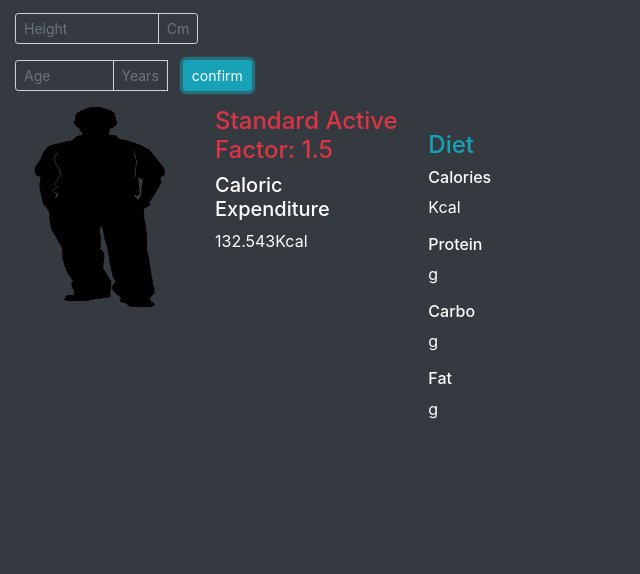
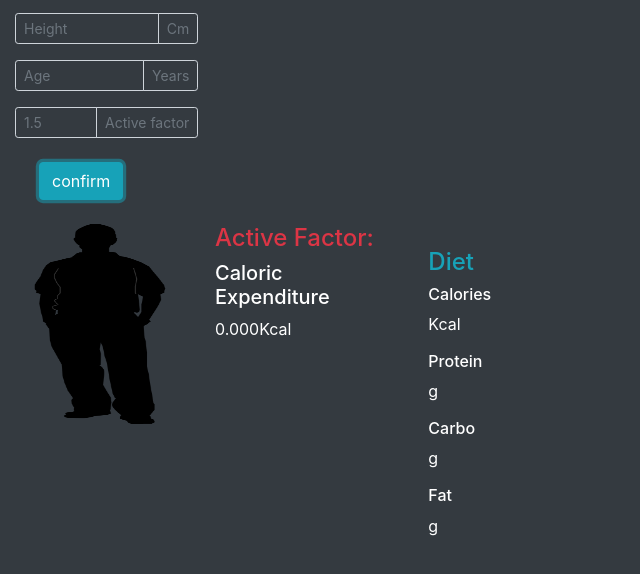
Before and after one commit to Kassiowl/Gym-Rat, an Electron app: page view/header.html in a window 1280 px wide. Both pictures are taken after a click on the button "confirm". Shown: the part 106-680 px from the top of the page, without its empty margins (0-640 px from the left). Drawn offline with nearby package versions, Linux system fonts and the light colour scheme.

Commit message:
Custom Standard Active factor add

```diff
--- a/scripts/Controllers/Home.js
+++ b/scripts/Controllers/Home.js
@@ -34,13 +34,14 @@ function personFormulary(form) //calculate metabolism based on the form data
     });
     if(data[0].value=='male')
     {
-        result = 1.5*(88.362 + (13.397 * data[1].value) + (4.799 * data[2].value) - (5.677 * data[3].value))
+        result = data[4].value*(88.362 + (13.397 * data[1].value) + (4.799 * data[2].value) - (5.677 * data[3].value))
     }
     else
     {
-        result = 1.5*(655 + (9.6 * data[1].value) + (1.8 * data[2].value) - (4.7*data[3].value));
+        result = data[4].value*(655 + (9.6 * data[1].value) + (1.8 * data[2].value) - (4.7*data[3].value));
     }
-    document.getElementById('Caloric_Expenditure').innerHTML = ((result.toFixed(3))+"Kcal")
+    document.getElementById('Caloric_Expenditure').innerHTML = ((result.toFixed(3))+"Kcal");
+    document.getElementById("FA").innerHTML += data[4].value;
 }
 
 $(function()
--- a/scripts/main.js
+++ b/scripts/main.js
@@ -11,7 +11,7 @@ function createWindow () {
       webPreferences: {
         nodeIntegration: true,
         contextIsolation: false,
-        devTools: false,
+        devTools: true,
     },
       width: 1200, height: 900,
       icon: "./img/icon.ico",
--- a/view/footer.html
+++ b/view/footer.html
@@ -3,7 +3,7 @@
         <div class="row">
                 <img src="../img/person.png" width="200px" height="200px">
             <div class="col-2 text-white">
-                <h4 class="text-danger">Standard Active Factor: 1.5</h4>
+                <h4 class="text-danger" id="FA">Active Factor:&nbsp;&nbsp; </h4>
                 <h5>Caloric Expenditure</h6>
                 <p id="Caloric_Expenditure">Kcal</p>
             </div>
--- a/view/person.html
+++ b/view/person.html
@@ -28,9 +28,17 @@
             <div class="input-group-append">
                 <span class="input-group-text bg-dark text-secondary" id="basic-addon2">Years</span>
             </div>
-            <div class="col-2">
-                <button type="button" class="btn btn-sm btn-info" onclick="personFormulary(this.form)">confirm</button>
+        </div>
+    </div>
+    <div class="col-2">
+        <div class="bg-dark input-group input-group-sm mb-3">
+            <input type="number" name="af" class="form-control bg-dark text-white" placeholder="1.5">
+            <div class="input-group-append">
+                <span class="input-group-text bg-dark text-secondary" id="basic-addon2">Active factor</span>
             </div>
         </div>
     </div>
+    <div class="col-2 m-4">
+        <button type="button" class="btn btn-md btn-info" onclick="personFormulary(this.form)">confirm</button>
+    </div>
 </form>
```
Also changed, not shown: README.md, 1 other file.
